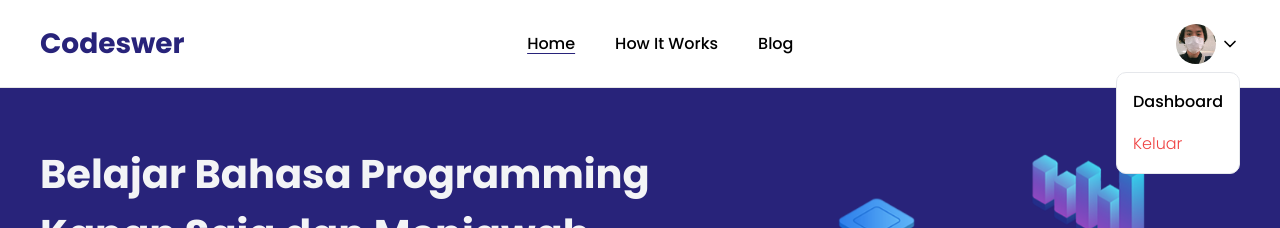
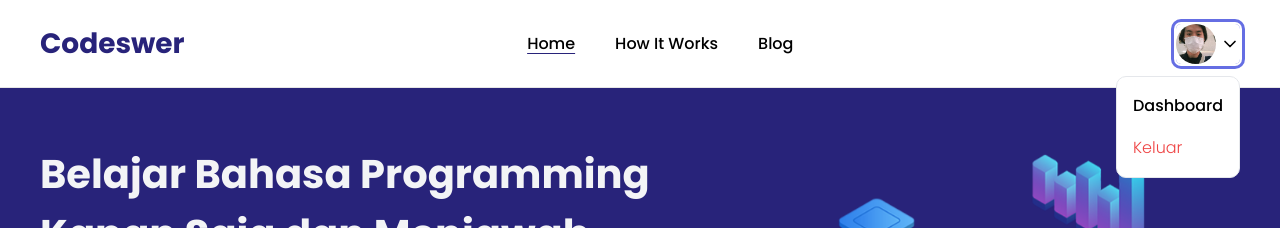
Before and after one commit to rg-km/final-project-engineering-54, a React (Create React App) app in the folder frontend/: page / in a window 1280 px wide. Both pictures are taken after a click on the element 1208 px from the left and 43 px from the top of the page. Shown: the top 228 px of the page. Built offline with nearby package versions, Linux system fonts and the light colour scheme.

Commit message:
docs: fix popup auth at navbar

```diff
--- a/frontend/src/components/Navbar.jsx
+++ b/frontend/src/components/Navbar.jsx
@@ -17,11 +17,10 @@ export default function Navbar() {
     }
 
     const [isPopup, setIsPopup] = React.useState(false);
+
     const openPopup = () => {
         setIsPopup(!isPopup);
     }
-
-    // React.useEffect(() => {
 
     return (
         <header>
@@ -71,18 +70,19 @@ export default function Navbar() {
                             </NavLink>
                         </li>
                         {/* <NoAuthBtn classname="noauth-links" /> */}
-                        <AuthBtn classname="auth-links">
+                        <AuthBtn classname={classes(isPopup ? "underline underline-offset-8" : "", "rounded-[5px] auth-links")} onClick={openPopup}>
                             <h1 className="text-semibold text-[1rem] inline mr-2">Aditya Rizqi</h1>
+                            <PopupAuthBtn classname={classes(isPopup ? "active-popup py-2" : "py-0", "right-[4.65rem] top-[13.5rem] " )}/>
                         </AuthBtn>
                     </ul>
                 </div>
 
                 <div id="nav_autentikasi">
                     {/* <NoAuthBtn classname={"noauth-nav"}/> */}
-                    <AuthBtn classname={"auth-nav"} onClick={openPopup}>
+                    <AuthBtn classname={classes(isPopup ? "ring-offset-2 ring ring-indigo-code" : "", "rounded-[5px] auth-nav" )} onClick={openPopup}>
                         <Image classname="w-[2.5rem] mr-1"/>
                     </AuthBtn>
-                    <PopupAuthBtn classname={classes(isPopup ? "active-popup" : "", "right-0 top-12" )}/>
+                    <PopupAuthBtn classname={classes(isPopup ? "active-popup py-2" : "py-0", "popauth-nav right-0 top-[3.25rem] " )}/>
                 </div>
             </nav>
         </header>
--- a/frontend/src/components/auth/PopupAuthBtn.jsx
+++ b/frontend/src/components/auth/PopupAuthBtn.jsx
@@ -3,7 +3,7 @@ import "../../styles/auth/_popupauthbtn.scss";
 
 export default function PopupAuthBtn({classname}) {
     return (
-        <aside className={`${classname} popup-auth-btn absolute py-2`}>
+        <aside className={`${classname} popup-auth-btn absolute z-10`}>
             <nav>
                 <ul className="poppins font-medium">
                     <li>
--- a/frontend/src/styles/auth/_popupauthbtn.scss
+++ b/frontend/src/styles/auth/_popupauthbtn.scss
@@ -1,14 +1,18 @@
 @import "../base/variable";
 
 .popup-auth-btn {
-    width: 0;
-    overflow: hidden;
+    opacity: 0;
+    visibility: hidden;
     border-radius: 10px;
     background-color: white;
     border: 1px solid $gray-200;
-    @include transition(width, .3s);
+    transform-origin: top right;
+    transform: scale(0.8) translate3d(0, -15px, 40px);
+    @include transition(all, .3s);
     &.active-popup {
-        width: auto;
+        opacity: 1;
+        transform: none;
+        visibility: visible;
     }
     > nav {
         > ul {
--- a/frontend/src/styles/component/_navbar.scss
+++ b/frontend/src/styles/component/_navbar.scss
@@ -127,11 +127,15 @@
             }
           }
         }
-        li {
+        > li {
           font-size: 1rem;
           font-weight: 500;
+          text-align: center;
           margin-right: 2.5rem;
-          a {
+          @media only screen and (max-width: 919px) {
+            margin-right: 0;
+          }
+          > a {
             @include transition(all, .2s);
             &.nav-active {
               text-underline-offset: 4px;
@@ -161,6 +165,15 @@
           }
         }
         .auth-links {
+          .popup-auth-btn {
+            nav {
+              ul {
+                li {
+                  font-size: 1rem !important;
+                }
+              }
+            }
+          }
           @media only screen and (min-width: 321px) {
             display: none;
           }
@@ -178,7 +191,7 @@
           display: none;
         }
       }
-      .auth-nav {
+      .auth-nav, .popauth-nav {
         @media only screen and (max-width: 320px) {
           display: none;
         }
```
